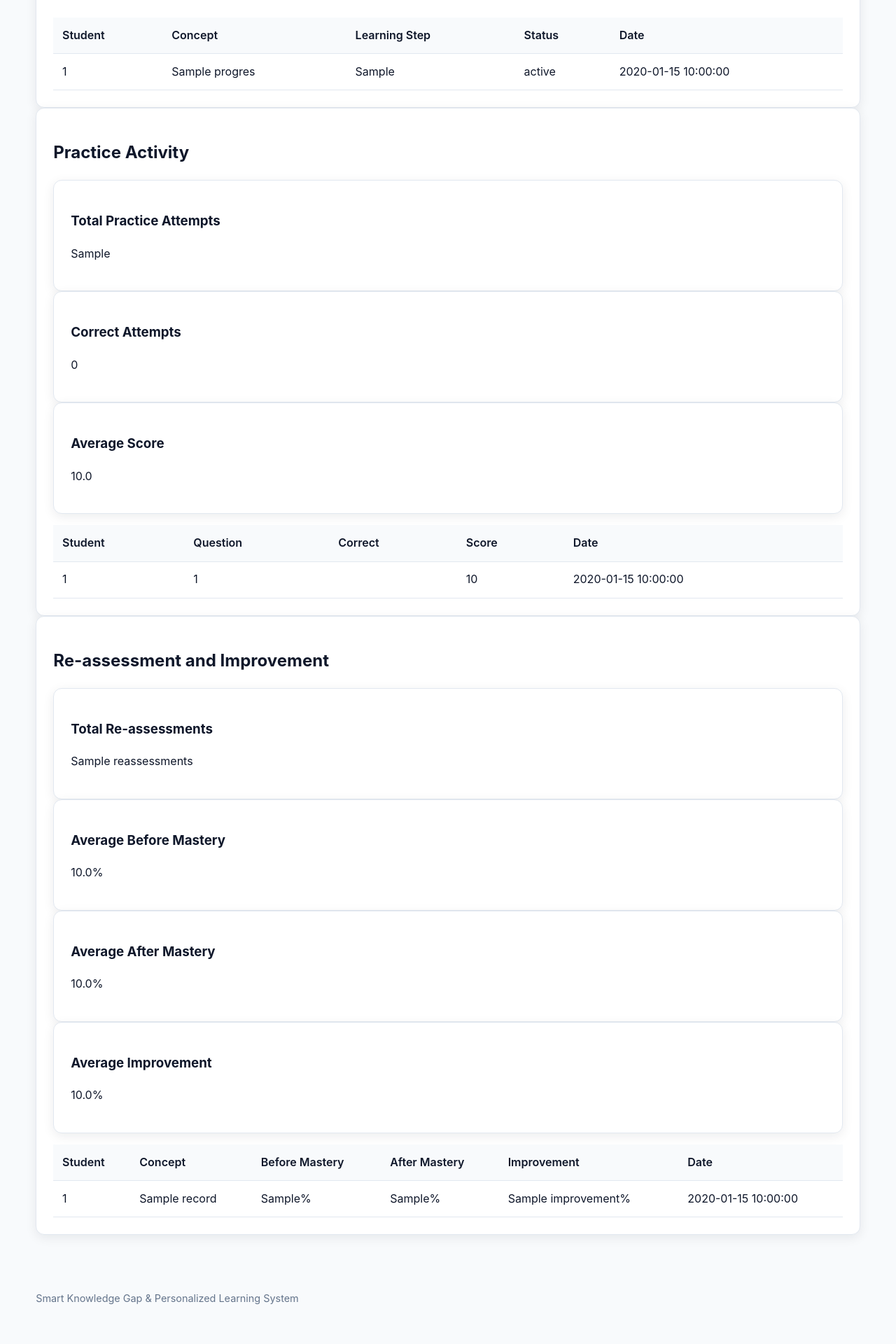
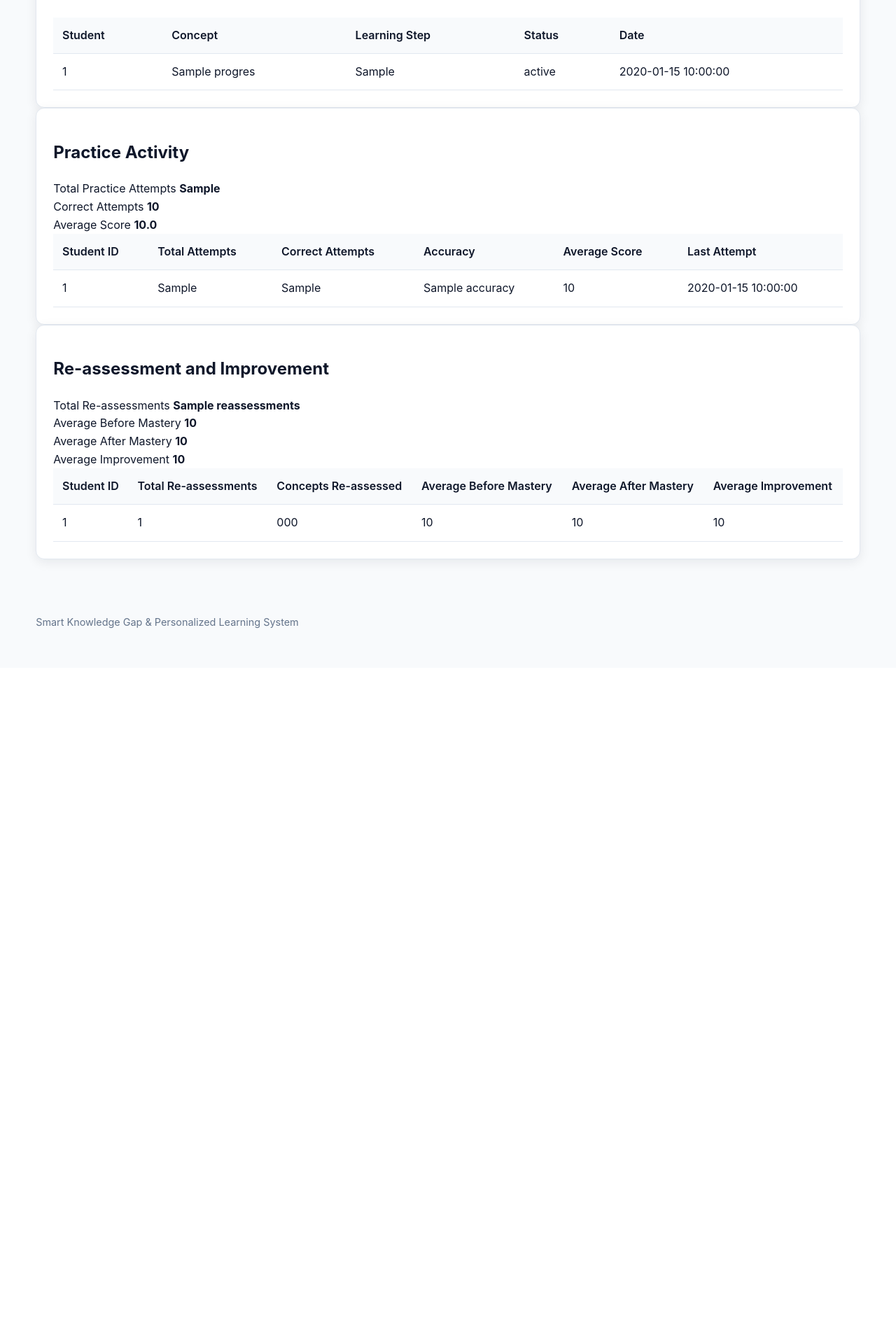
Before and after one commit to qamarsobhy7-source/Smart-Knowledge-Gap-System, a Flask app: template templates/teacher_dashboard.html in a window 1280 px wide. Shown: the part 2885-4805 px from the top of the page at 70% size. After the commit the page ends 3783 px from the top, so only its background shows below. Run offline with Flask 3, Linux system fonts and the light colour scheme; the template is opened without the code that fills it: most values are stand-ins (such as "Sample title", 1, 10 or a date in 2020).

Commit message:
Align teacher dashboard activity sections with service contract

```diff
--- a/templates/teacher_dashboard.html
+++ b/templates/teacher_dashboard.html
@@ -334,151 +334,124 @@
 <section class="card">
     <h2>Practice Activity</h2>
 
-    <div class="dashboard-grid">
-        <div class="card">
-            <h3>Total Practice Attempts</h3>
-            <p>{{ activity_summary.practice_attempts|default(0) }}</p>
+    <div class="stats-grid">
+        <div class="stat-card">
+            <span class="stat-label">Total Practice Attempts</span>
+            <strong>{{ activity_summary.practice_attempts }}</strong>
         </div>
 
-        <div class="card">
-            <h3>Correct Attempts</h3>
-            <p>{% if practice_activity %}
-    {{ practice_activity
-        |selectattr("is_correct")
-        |list
-        |length }}
-{% else %}
-    0
-{% endif %}</p>
+        <div class="stat-card">
+            <span class="stat-label">Correct Attempts</span>
+            <strong>
+                {{ practice_activity | map(attribute="correct_attempts") | map("int") | sum }}
+            </strong>
         </div>
 
-        <div class="card">
-            <h3>Average Score</h3>
-            <p>
-                {% if practice_activity %}
-                    {{ "%.1f"|format(
+        <div class="stat-card">
+            <span class="stat-label">Average Score</span>
+            <strong>
+                {{
                     (
                         practice_activity
-                            |map(attribute="score")
-                            |map("float")
-                            |sum
+                        | map(attribute="average_score")
+                        | map("float")
+                        | list
                     )
-                        / (practice_activity|length)
-                    ) }}
-                {% else %}
-                    —
-                {% endif %}
-            </p>
+                    | sum
+                    / (
+                        practice_activity | length
+                        if practice_activity | length > 0
+                        else 1
+                    )
+                }}
+            </strong>
         </div>
     </div>
 
     {% if practice_activity %}
-    <div class="table-container">
     <table>
         <thead>
             <tr>
-                    <th>Student</th>
-                    <th>Question</th>
-                    <th>Correct</th>
-                    <th>Score</th>
-                    <th>Date</th>
+                <th>Student ID</th>
+                <th>Total Attempts</th>
+                <th>Correct Attempts</th>
+                <th>Accuracy</th>
+                <th>Average Score</th>
+                <th>Last Attempt</th>
             </tr>
         </thead>
         <tbody>
-                {% for attempt in practice_activity %}
+            {% for activity in practice_activity %}
             <tr>
-                    <td>{{ attempt.student_id }}</td>
-                    <td>{{ attempt.question_id }}</td>
-                    <td>{{ attempt.is_correct }}</td>
-                    <td>{{ attempt.score }}</td>
-                    <td>{{ attempt.created_at }}</td>
+                <td>{{ activity.student_id }}</td>
+                <td>{{ activity.practice_attempts }}</td>
+                <td>{{ activity.correct_attempts }}</td>
+                <td>{{ activity.accuracy }}</td>
+                <td>{{ activity.average_score }}</td>
+                <td>{{ activity.last_attempt_at }}</td>
             </tr>
             {% endfor %}
         </tbody>
     </table>
-    </div>
     {% else %}
-    <p class="muted">
-        No practice activity is currently available.
-    </p>
+    <p>No practice activity recorded yet.</p>
     {% endif %}
 </section>
 
 <section class="card">
     <h2>Re-assessment and Improvement</h2>
 
-    <div class="dashboard-grid">
-        <div class="card">
-            <h3>Total Re-assessments</h3>
-            <p>{{ activity_summary.reassessments|default(0) }}</p>
+    <div class="stats-grid">
+        <div class="stat-card">
+            <span class="stat-label">Total Re-assessments</span>
+            <strong>{{ activity_summary.reassessments }}</strong>
         </div>
 
-        <div class="card">
-            <h3>Average Before Mastery</h3>
-            <p>
-                {% if activity_summary.average_before_mastery is not none %}
-                    {{ "%.1f"|format(activity_summary.average_before_mastery) }}%
-                {% else %}
-                    —
-                {% endif %}
-            </p>
+        <div class="stat-card">
+            <span class="stat-label">Average Before Mastery</span>
+            <strong>{{ activity_summary.average_before_mastery }}</strong>
         </div>
 
-        <div class="card">
-            <h3>Average After Mastery</h3>
-            <p>
-                {% if activity_summary.average_after_mastery is not none %}
-                    {{ "%.1f"|format(activity_summary.average_after_mastery) }}%
-                {% else %}
-                    —
-                {% endif %}
-            </p>
+        <div class="stat-card">
+            <span class="stat-label">Average After Mastery</span>
+            <strong>{{ activity_summary.average_after_mastery }}</strong>
         </div>
 
-        <div class="card">
-            <h3>Average Improvement</h3>
-            <p>
-                {% if activity_summary.average_improvement is not none %}
-                    {{ "%.1f"|format(activity_summary.average_improvement) }}%
-                {% else %}
-                    —
-                {% endif %}
-            </p>
+        <div class="stat-card">
+            <span class="stat-label">Average Improvement</span>
+            <strong>{{ activity_summary.average_improvement }}</strong>
         </div>
     </div>
 
     {% if reassessment_and_improvement %}
-    <div class="table-container">
     <table>
         <thead>
             <tr>
-                    <th>Student</th>
-                    <th>Concept</th>
-                    <th>Before Mastery</th>
-                    <th>After Mastery</th>
-                    <th>Improvement</th>
-                    <th>Date</th>
+                <th>Student ID</th>
+                <th>Total Re-assessments</th>
+                <th>Concepts Re-assessed</th>
+                <th>Average Before Mastery</th>
+                <th>Average After Mastery</th>
+                <th>Average Improvement</th>
             </tr>
         </thead>
         <tbody>
-                {% for record in reassessment_and_improvement %}
+            {% for item in reassessment_and_improvement %}
             <tr>
-                    <td>{{ record.student_id }}</td>
-                    <td>{{ record.concept_name|default(record.concept_id) }}</td>
-                    <td>{{ record.before_mastery }}%</td>
-                    <td>{{ record.after_mastery }}%</td>
-                    <td>{{ record.improvement }}%</td>
-                    <td>{{ record.created_at }}</td>
+                <td>{{ item.student_id }}</td>
+                <td>{{ item.total_reassessments }}</td>
+                <td>{{ item.concepts_reassessed }}</td>
+                <td>{{ item.average_before_mastery }}</td>
+                <td>{{ item.average_after_mastery }}</td>
+                <td>{{ item.average_improvement }}</td>
             </tr>
             {% endfor %}
         </tbody>
     </table>
-    </div>
     {% else %}
-    <p class="muted">
-        No re-assessment data is currently available.
-    </p>
+    <p>No re-assessment records yet.</p>
     {% endif %}
 </section>
 
+
 {% endblock %}
```
Lines whose indentation alone changed are shown as unchanged.
